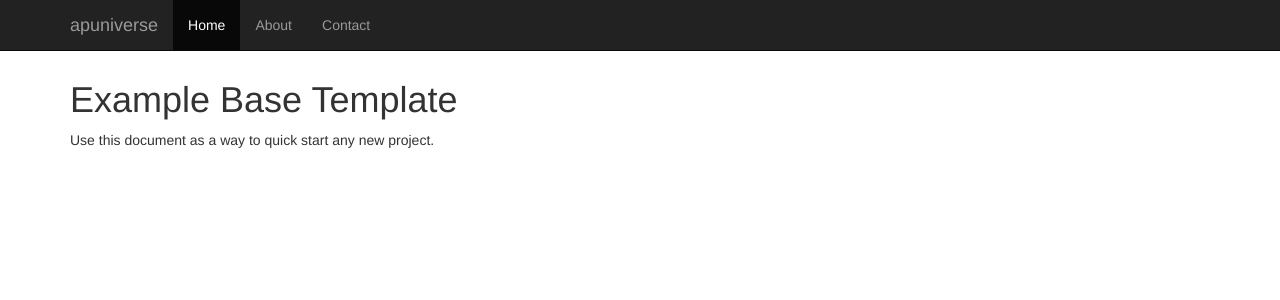
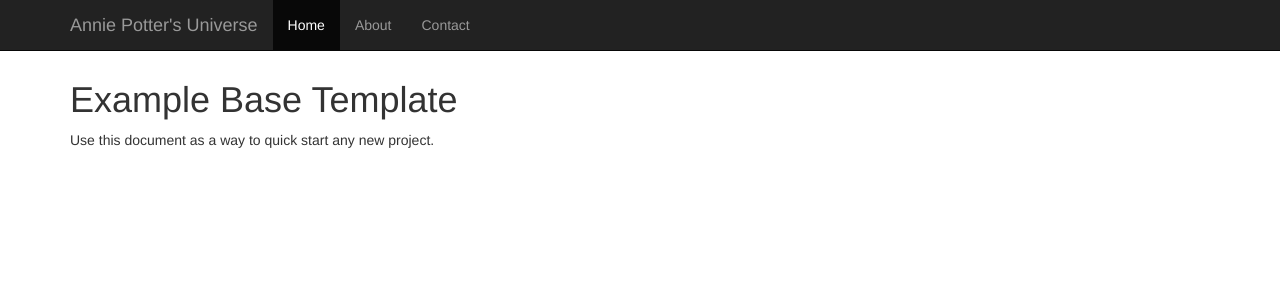
Before and after one commit to dangerdak/apuniverse, a Django app: page / in a window 1280 px wide. Shown: the top 300 px of the page. Run offline with Django 3.2, Linux system fonts and the light colour scheme.

Commit message:
Tidied template

```diff
--- a/apuniverse/templates/base.html
+++ b/apuniverse/templates/base.html
@@ -3,7 +3,7 @@
 <html lang="en">
   <head>
     <meta charset="utf-8">
-    <title>{% block title %}apuniverse{% endblock title %}</title>
+    <title>{% block title %}Annie Potter's Universe{% endblock title %}</title>
     <meta name="viewport" content="width=device-width, initial-scale=1.0">
     <meta name="description" content="">
     <meta name="author" content="">
@@ -39,7 +39,7 @@
             <span class="icon-bar"></span>
             <span class="icon-bar"></span>
           </button>
-          <a class="navbar-brand" href="#">apuniverse</a>
+          <a class="navbar-brand" href="#">Annie Potter's Universe</a>
         </div>
         <div class="collapse navbar-collapse">
           <ul class="nav navbar-nav">
```
Also changed, not shown: apuniverse/templates/blog/post_list.html (+5 -3 lines).
